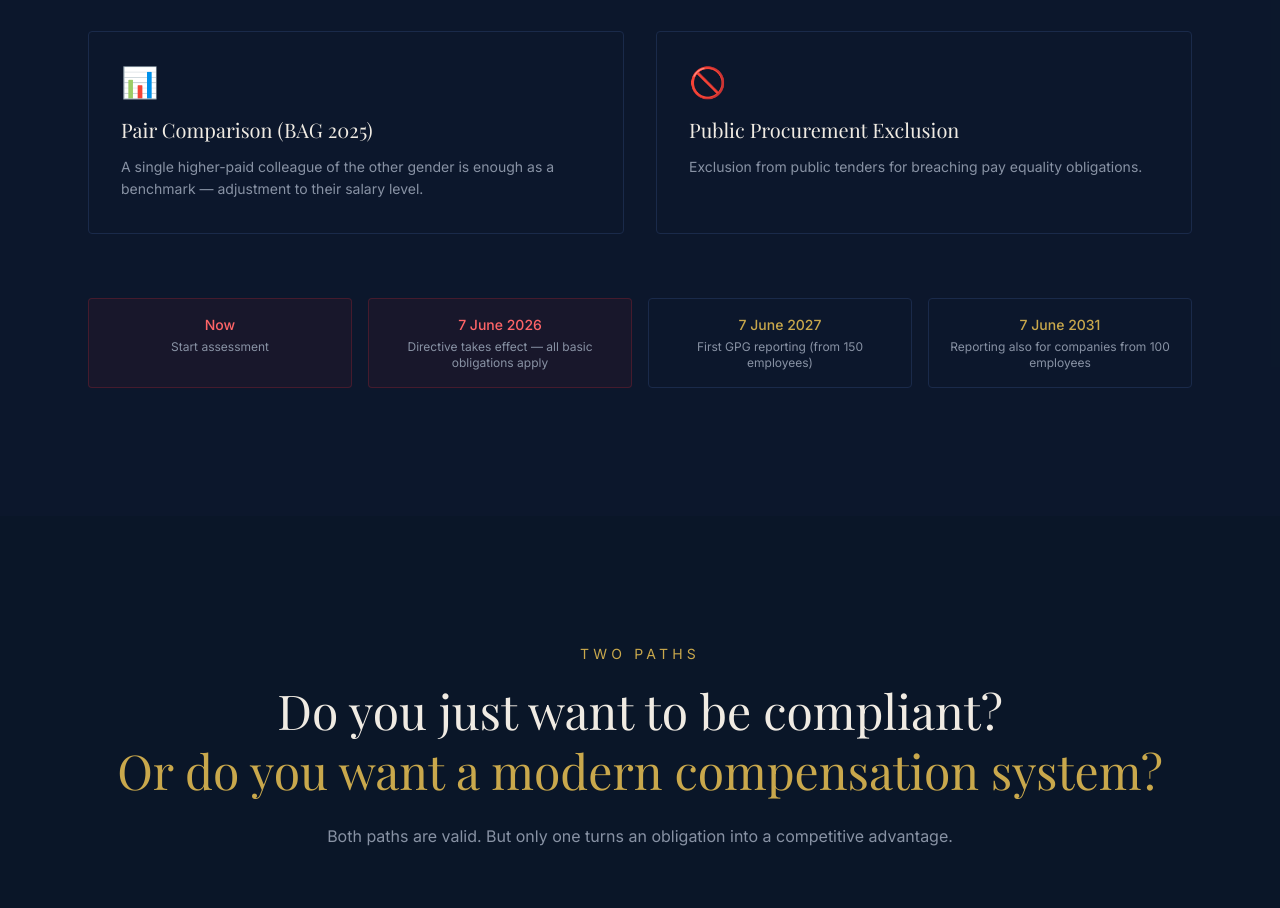
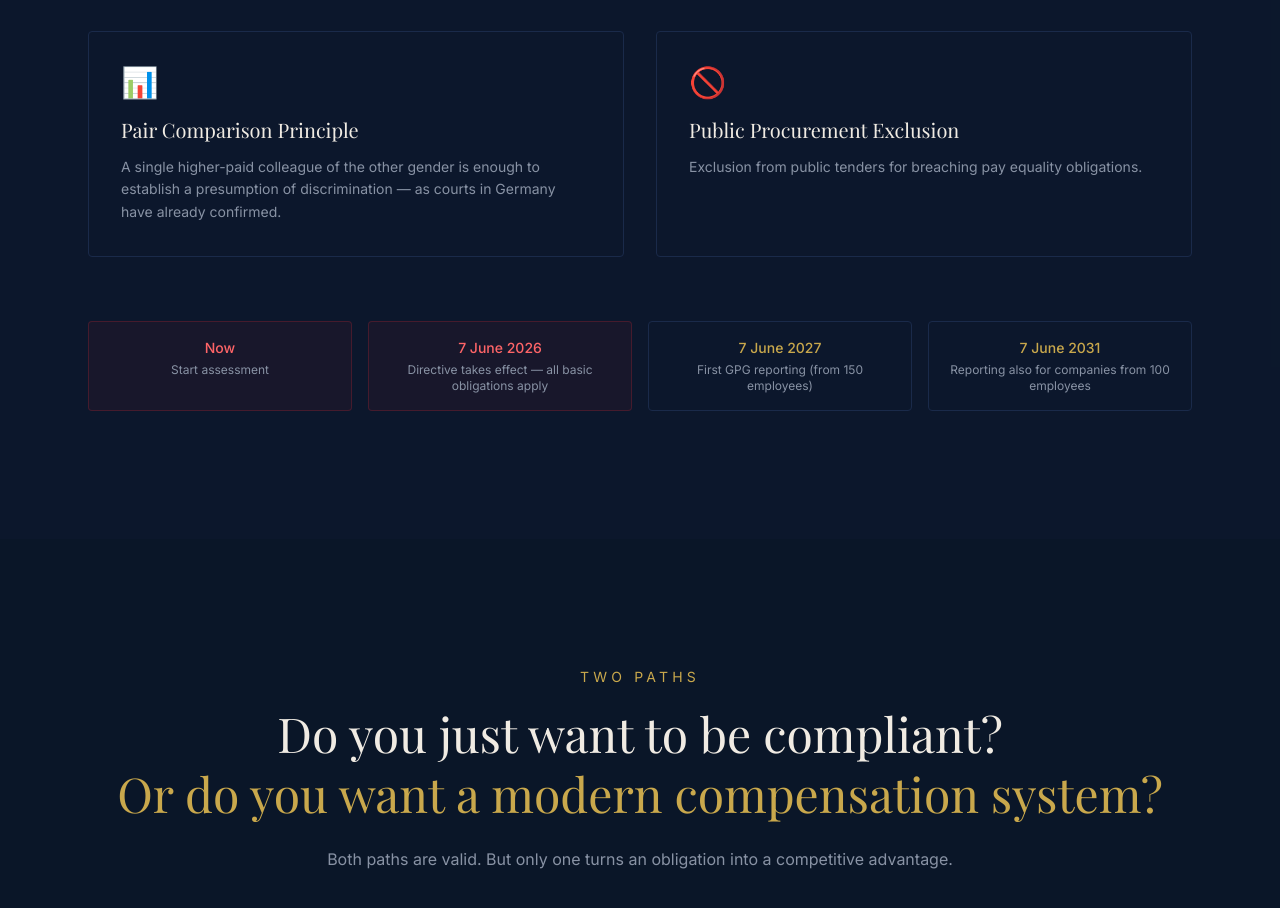
Before and after one commit to carolinejunker/jdm-advisory, a Next.js app: page /en/equal-pay in a window 1280 px wide. Shown: the part 1158-2066 px from the top of the page. Built offline with nearby package versions, Linux system fonts and the light colour scheme; a web font is replaced by a local one.

Commit message:
EN Equal Pay page: Pair Comparison — EU-wide framing instead of BAG-specific

```diff
--- a/src/app/en/equal-pay/page.tsx
+++ b/src/app/en/equal-pay/page.tsx
@@ -13,8 +13,8 @@ const risks = [
   },
   {
     icon: "📊",
-    title: "Pair Comparison (BAG 2025)",
-    text: "A single higher-paid colleague of the other gender is enough as a benchmark — adjustment to their salary level.",
+    title: "Pair Comparison Principle",
+    text: "A single higher-paid colleague of the other gender is enough to establish a presumption of discrimination — as courts in Germany have already confirmed.",
   },
   {
     icon: "🚫",
```
